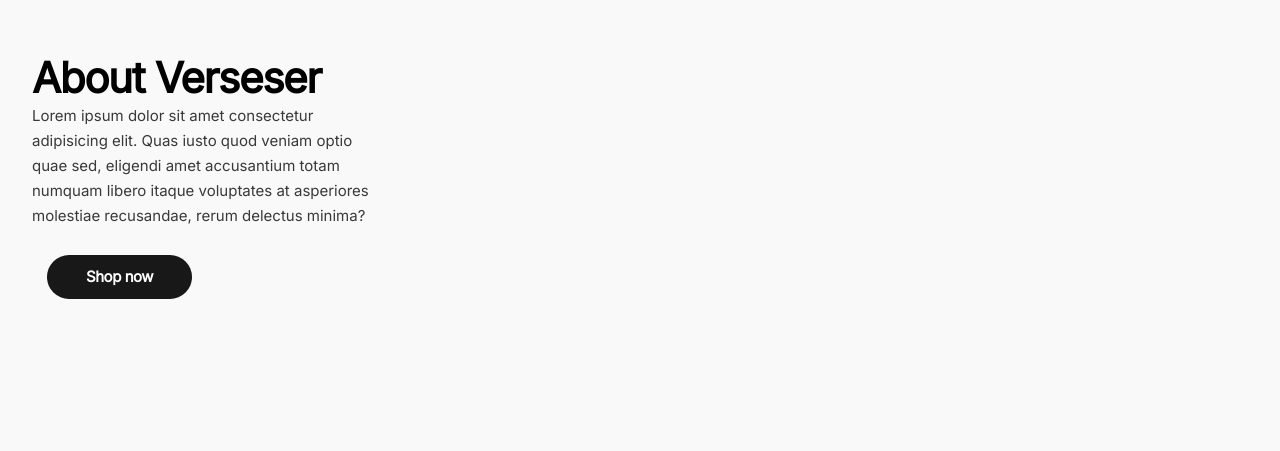
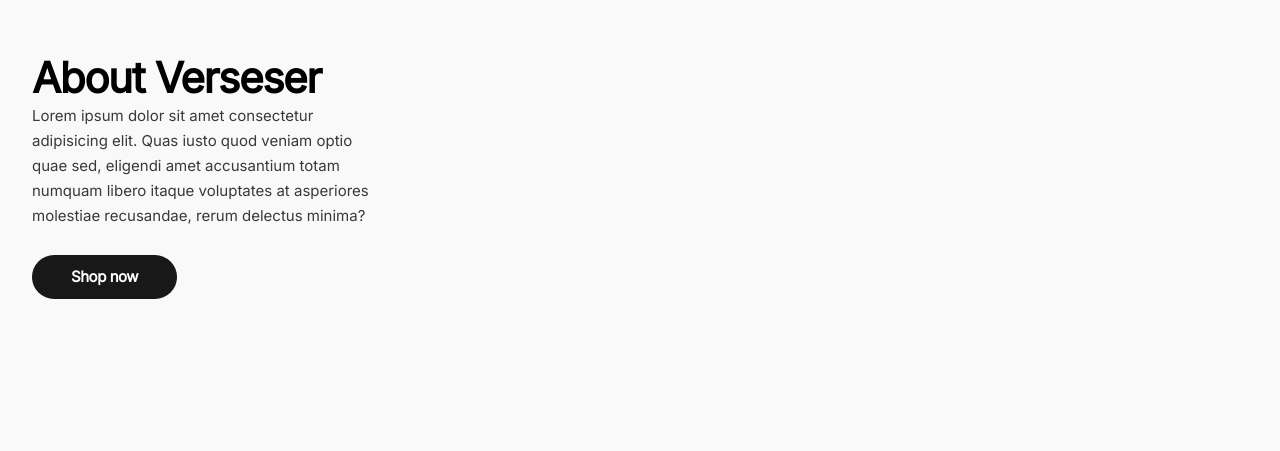
Before and after one commit to ztsumara/WEB, a plain HTML site: page index.html in a window 1280 px wide. Shown: the part 3785-4236 px from the top of the page. Drawn offline with Linux system fonts and the light colour scheme.

Commit message:
modified:   styles/style.css

```diff
--- a/styles/style.css
+++ b/styles/style.css
@@ -1282,7 +1282,7 @@ line-height: 25px;
   .ShopNow1{
     width: min-content;
     height: min-content;
-    margin: 2.7rem 1.5rem 17.4rem 1.5rem;
+    margin: 2.7rem 1.5rem 17.4rem 0rem;
   }
 
 }
```
